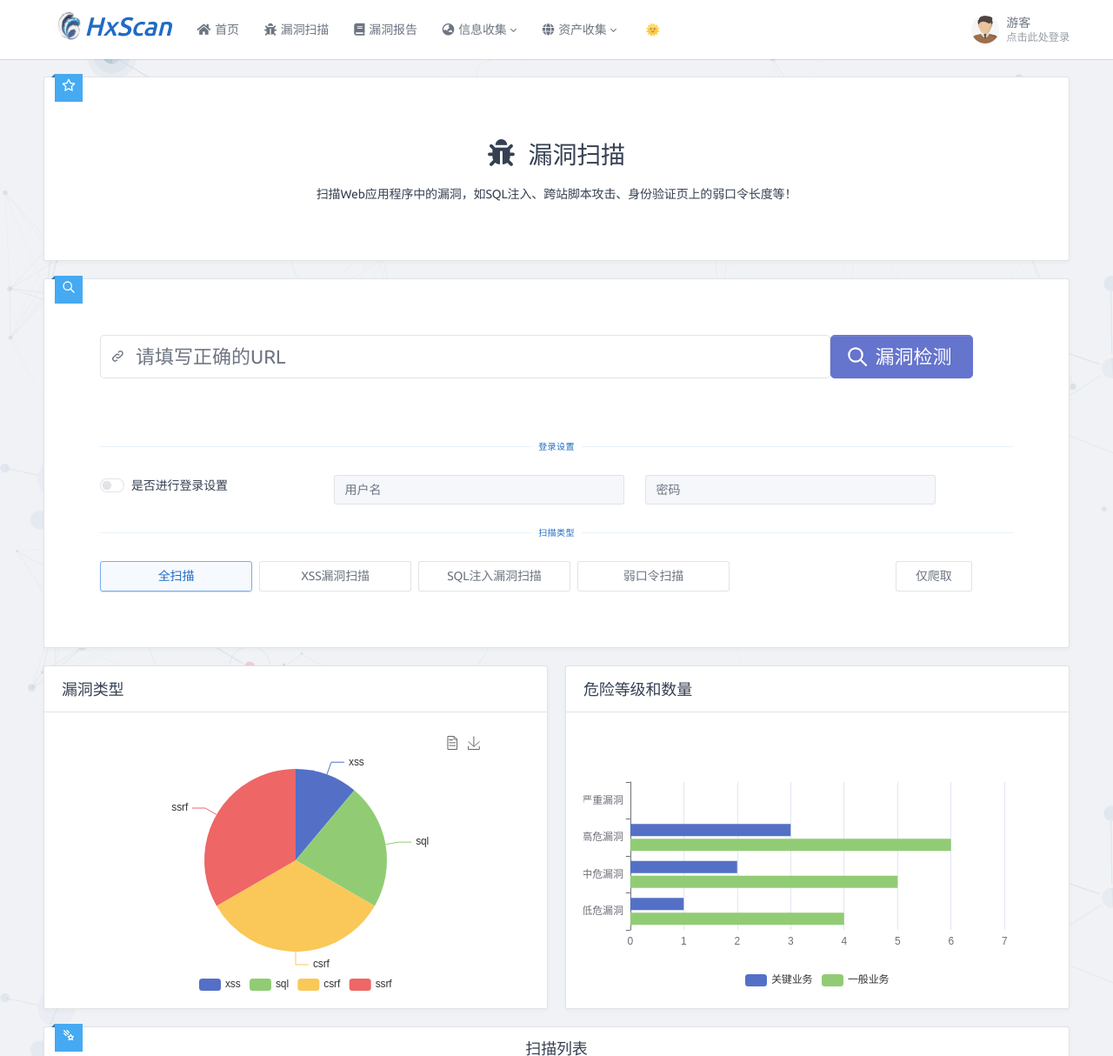
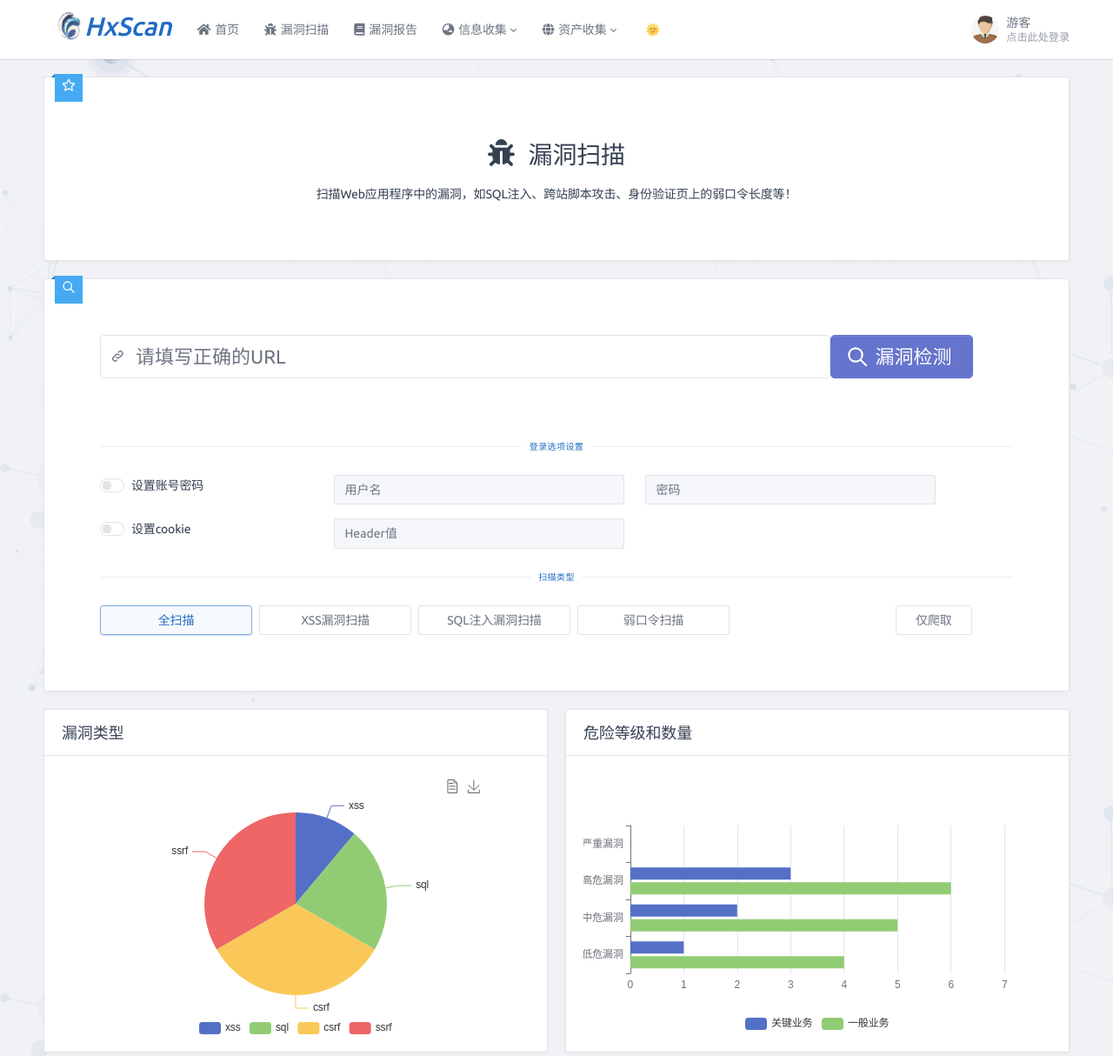
Before and after one commit to ZongaoHuang/HXAWVS, a Django app: template vulnscan/templates/vulnscan.html in a window 1280 px wide. Shown: the top 1214 px of the page at 87% size. Run offline with Django 3.2, Linux system fonts and the light colour scheme; the template is opened without the code that fills it, so the values that code supplies are empty; parts of the project's set-up code (start-up, migrations or seed data) failed here and were passed over; some libraries are stand-ins or nearby versions.

Commit message:
设置Cookie请求头功能完成

```diff
--- a/vulnscan/templates/vulnscan.html
+++ b/vulnscan/templates/vulnscan.html
@@ -116,12 +116,28 @@
                 <br><br><br><br>
 <!--登录设置-->
 <div class="col-lg-12">
-    <div class="hr-text text-blue">登录设置</div>
+{#    <div class="hr-text text-blue">登录设置</div>#}
+{#    <div class="form-group row">#}
+{#        <div class="col-sm-3">#}
+{#            <label class="form-check form-switch">#}
+{#                <input class="form-check-input" type="checkbox" id="enableLoginSettings">#}
+{#                <span class="form-check-label">是否进行登录设置</span>#}
+{#            </label>#}
+{#        </div>#}
+{#        <div class="col-sm-4">#}
+{#            <input type="text" class="form-control" id="loginUsername" placeholder="用户名" disabled>#}
+{#        </div>#}
+{#        <div class="col-sm-4">#}
+{#            <input type="password" class="form-control" id="loginPassword" placeholder="密码" disabled>#}
+{#        </div>#}
+{#    </div>#}
+    <div class="col-lg-12">
+    <div class="hr-text text-blue">登录选项设置</div>
     <div class="form-group row">
         <div class="col-sm-3">
             <label class="form-check form-switch">
-                <input class="form-check-input" type="checkbox" id="enableLoginSettings">
-                <span class="form-check-label">是否进行登录设置</span>
+                <input class="form-check-input" type="checkbox" id="enableLoginSettings" onclick="toggleSettings(this, 'login')">
+                <span class="form-check-label">设置账号密码</span>
             </label>
         </div>
         <div class="col-sm-4">
@@ -131,6 +147,52 @@
             <input type="password" class="form-control" id="loginPassword" placeholder="密码" disabled>
         </div>
     </div>
+        <p></p>
+    <div class="form-group row">
+        <div class="col-sm-3">
+            <label class="form-check form-switch">
+                <input class="form-check-input" type="checkbox" id="enableHeaderSettings" onclick="toggleSettings(this, 'header')">
+                <span class="form-check-label">设置cookie</span>
+            </label>
+        </div>
+        <div class="col-sm-4">
+            <input type="text" class="form-control" id="headerValue" placeholder="Header值" disabled>
+        </div>
+    </div>
+</div>
+
+<script>
+function toggleSettings(checkbox, type) {
+    var loginCheckbox = document.getElementById('enableLoginSettings');
+    var headerCheckbox = document.getElementById('enableHeaderSettings');
+    var loginUsername = document.getElementById('loginUsername');
+    var loginPassword = document.getElementById('loginPassword');
+    var headerValue = document.getElementById('headerValue');
+
+    if (type === 'login') {
+        if (checkbox.checked) {
+            loginCheckbox.checked = true;
+            headerCheckbox.checked = false;
+            loginUsername.disabled = false;
+            loginPassword.disabled = false;
+            headerValue.disabled = true;
+        } else {
+            loginUsername.disabled = true;
+            loginPassword.disabled = true;
+        }
+    } else if (type === 'header') {
+        if (checkbox.checked) {
+            headerCheckbox.checked = true;
+            loginCheckbox.checked = false;
+            headerValue.disabled = false;
+            loginUsername.disabled = true;
+            loginPassword.disabled = true;
+        } else {
+            headerValue.disabled = true;
+        }
+    }
+}
+</script>
 </div>
                 <!--检测类型-->
                 <div class="col-lg-12">
@@ -464,7 +526,7 @@
     </script>
     <!--按钮事件-->
     <script>
-        function get_scan_info(ip, scan_type, loginEnabled, username, password) {
+        function get_scan_info(ip, scan_type, loginEnabled, username, password, cookieEnabled, cookie_header) {
             var data = {
                 ip: ip,
                 scan_type: scan_type
@@ -474,6 +536,10 @@
                 data.username = username;
                 data.password = password;
             }
+            else if (cookieEnabled){
+                data.cookie_header = cookie_header
+            }
+
 
             $.post('/vuln_scan', data, function (response) {
                 if (response.code !== 200) {
@@ -532,20 +598,22 @@ $(function() {
         var loginEnabled = $('#enableLoginSettings').is(':checked');
         var username = $('#loginUsername').val();
         var password = $('#loginPassword').val();
+        var cookieEnabled = $('#enableHeaderSettings').is(":checked")
+        var cookie_header = $('#headerValue').val()
 
-        if (loginEnabled) {
+        if (loginEnabled || cookieEnabled) {
             // If login is enabled, force scan_type to 'full_scan'
             scan_type = 'full_scan';
         }
 
-        startScan(domain, scan_type, CVE_id, loginEnabled, username, password);
+        startScan(domain, scan_type, CVE_id, loginEnabled, username, password, cookieEnabled, cookie_header);
     });
 
-    function startScan(domain, scan_type, CVE_id, loginEnabled, username, password) {
+    function startScan(domain, scan_type, CVE_id, loginEnabled, username, password, cookieEnabled, cookie_header) {
         if (CVE_id && domain) {
             get_Middleware_scan(domain, CVE_id);
         } else if (domain) {
-            get_scan_info(domain, scan_type, loginEnabled, username, password);
+            get_scan_info(domain, scan_type, loginEnabled, username, password, cookieEnabled, cookie_header);
         } else {
             $('input[name=scan_url]').val('');
             layer.msg('请输入正确的URL，\n例如：http://example.com');
```
Also changed, not shown: vulnscan/API/TargetOption.py (+18 -0 lines), vulnscan/views.py (+10 -0 lines), webscan/templates/other/index.html (+14 -14 lines).
